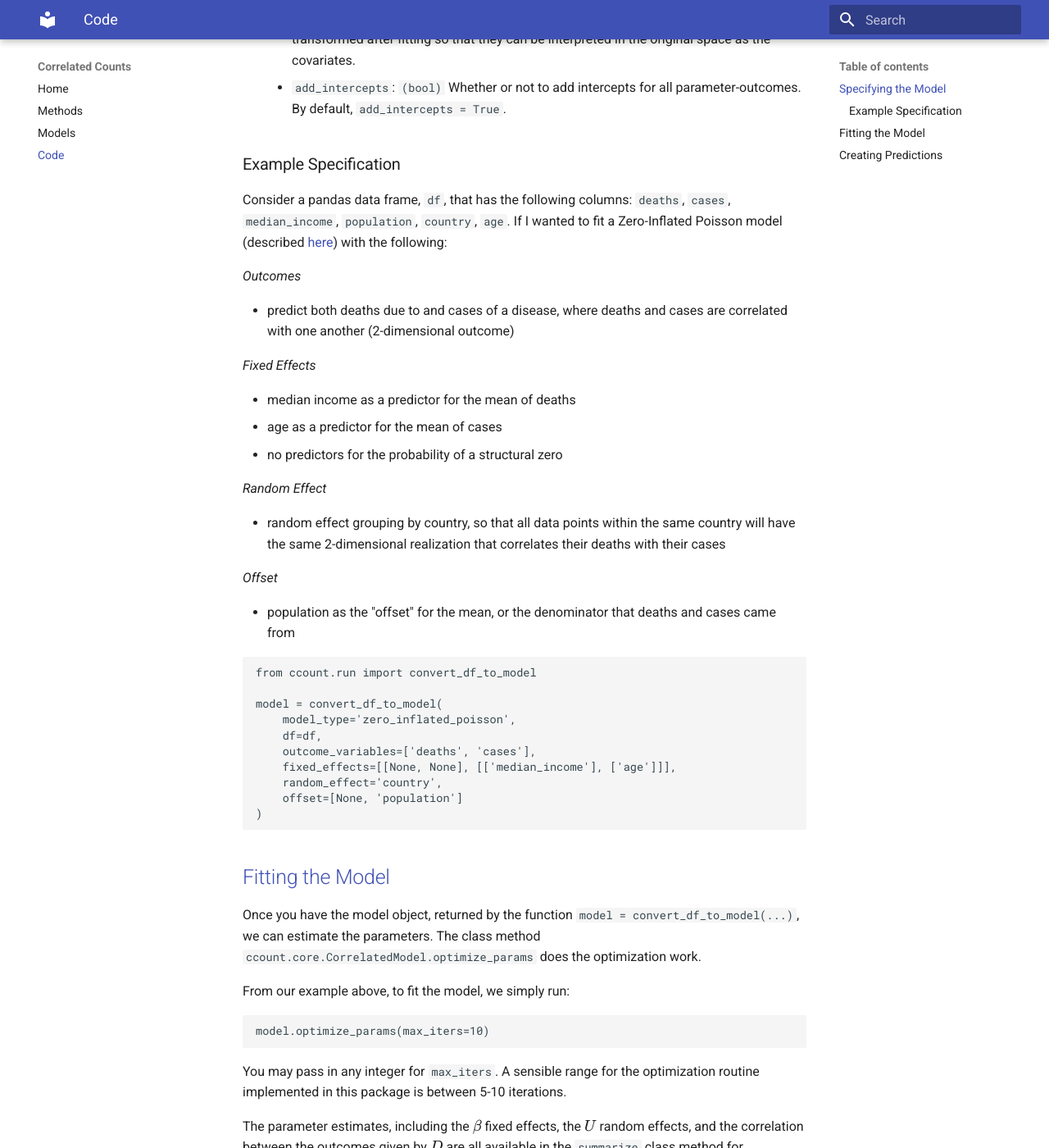
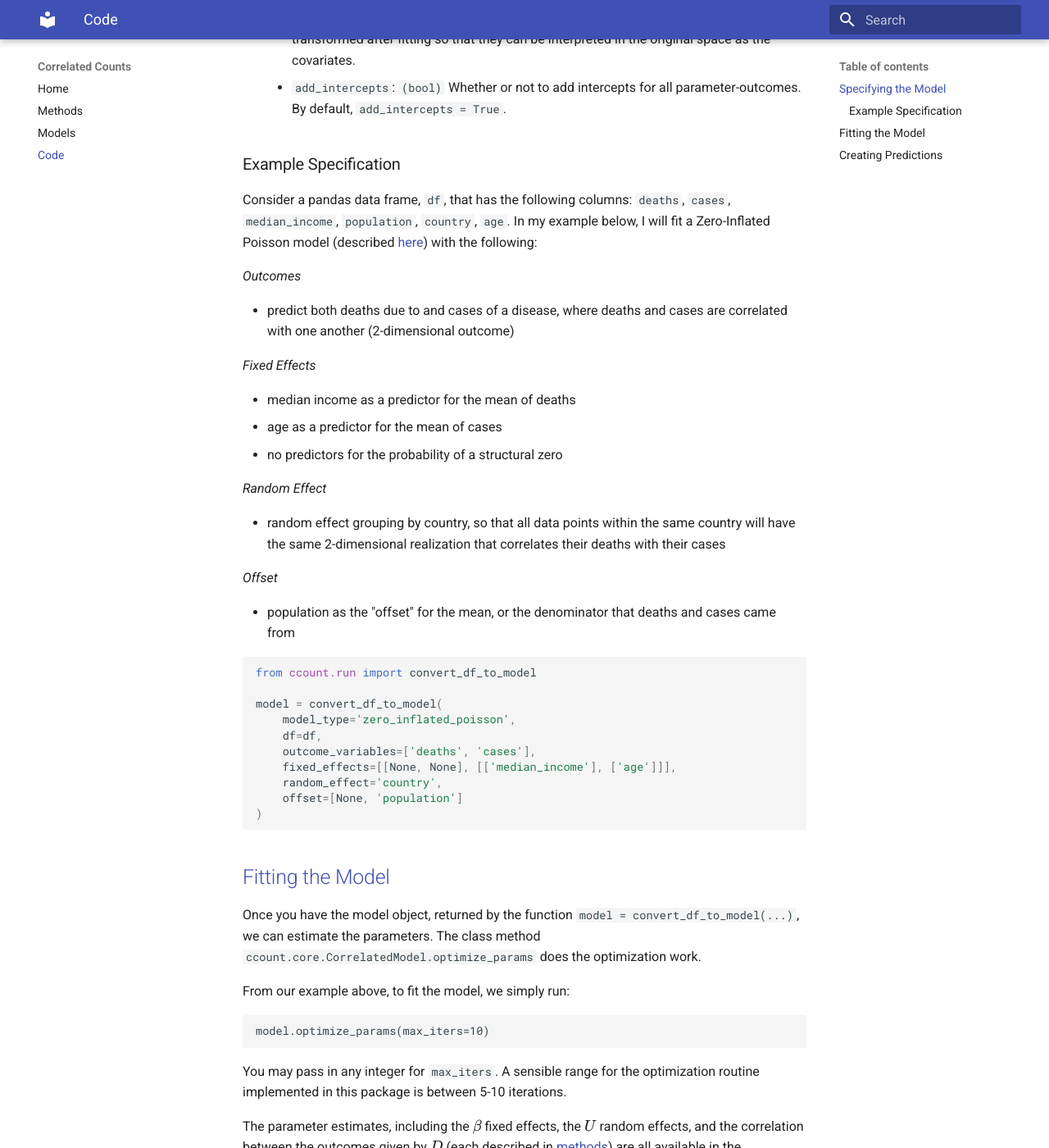
Before and after one commit to ihmeuw-msca/CorrelatedCounts, an MkDocs documentation site: the page built from docs/code.md, in a window 1280 px wide and 1400 px high, scrolled down 1125 px. Shown: the whole window at 82% size. Built offline with MkDocs 1.6.1 and Material for MkDocs 9.7.7, drawn with Linux system fonts in a browser that asks for light colours; formulas are drawn with MathJax 3; some of the changed text lies outside the part shown.

Commit message:
Updated docs.

````diff
--- a/docs/code.md
+++ b/docs/code.md
@@ -21,7 +21,7 @@ The function that you can use to initialize a model is `ccount.run.convert_df_to
 
 ### Example Specification
 
-Consider a pandas data frame, `df`, that has the following columns: `deaths`, `cases`, `median_income`, `population`, `country`, `age`. If I wanted to fit a Zero-Inflated Poisson model (described [here](models.md#zip)) with the following:
+Consider a pandas data frame, `df`, that has the following columns: `deaths`, `cases`, `median_income`, `population`, `country`, `age`. In my example below, I will fit a Zero-Inflated Poisson model (described [here](models.md#zip)) with the following:
 
 *Outcomes*
 
@@ -66,7 +66,7 @@ model.optimize_params(max_iters=10)
 
 You may pass in any integer for `max_iters`. A sensible range for the optimization routine implemented in this package is between 5-10 iterations.
 
-The parameter estimates, including the \(\beta\) fixed effects, the \(U\) random effects, and the correlation between the outcomes given by \(D\) are all available in the `summarize` class method for `ccount.core.CorrelatedModel`. In our example above, to get a printed summary of the estimates (both transformed and un-transformed based on the link functions described in [the model choices](models.md#choices)), run the following:
+The parameter estimates, including the \(\beta\) fixed effects, the \(U\) random effects, and the correlation between the outcomes given by \(D\) (each described in [methods](methods.md)) are all available in the `summarize` class method for `ccount.core.CorrelatedModel`. In our example above, to get a printed summary of the estimates (both transformed and un-transformed based on the link functions described in [the model choices](models.md#choices)), run the following:
 
 ```
 model.summarize()
--- a/mkdocs.yml
+++ b/mkdocs.yml
@@ -9,3 +9,8 @@ extra_javascript:
     - 'https://cdnjs.cloudflare.com/ajax/libs/mathjax/2.7.0/MathJax.js?config=TeX-MML-AM_CHTML'
 markdown_extensions:
     - mdx_math
+    - admonition
+    - codehilite
+    - mkautodoc
+extra_css:
+    - css/custom.css
````
Also changed, not shown: docs/methods.md (+1 -1 lines).
